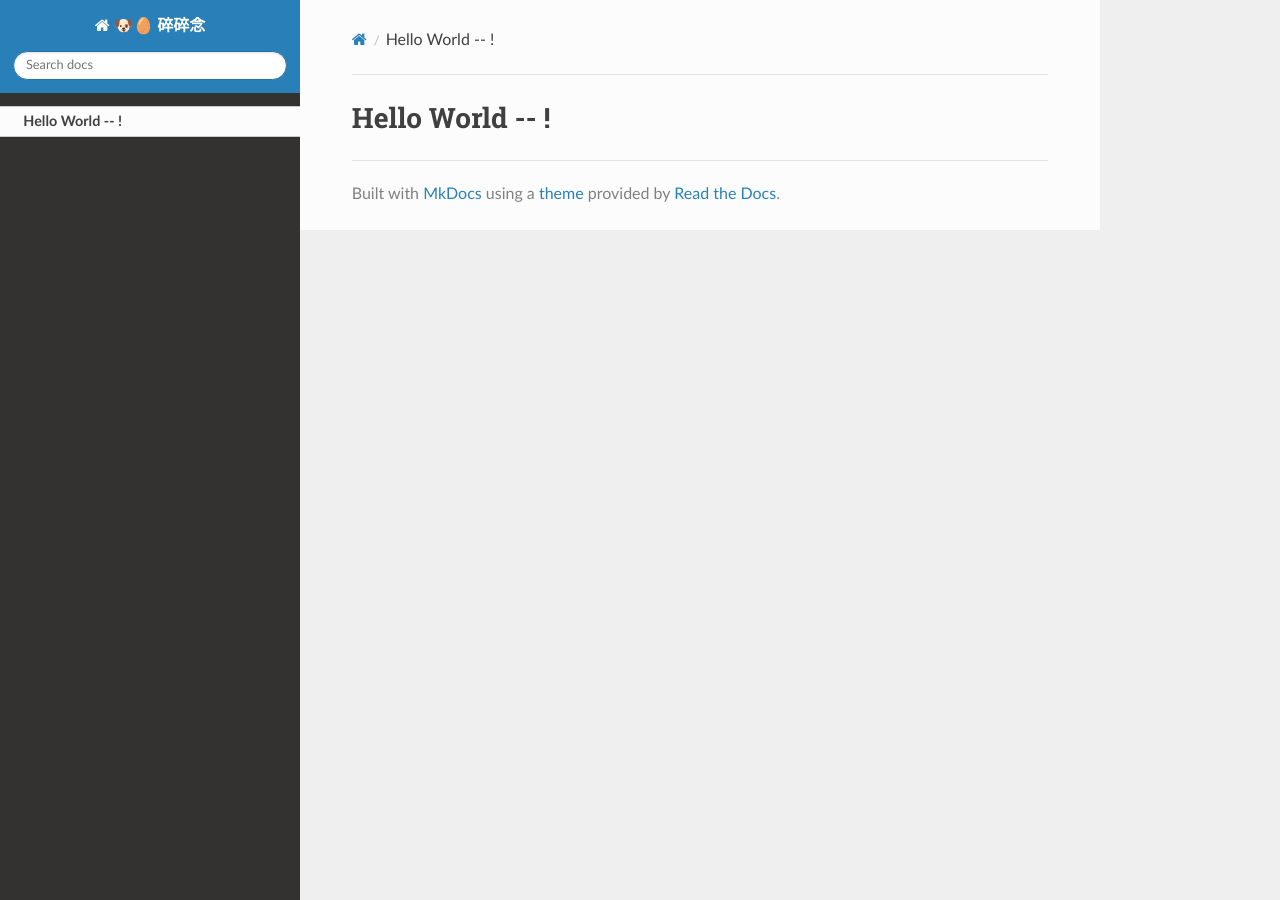
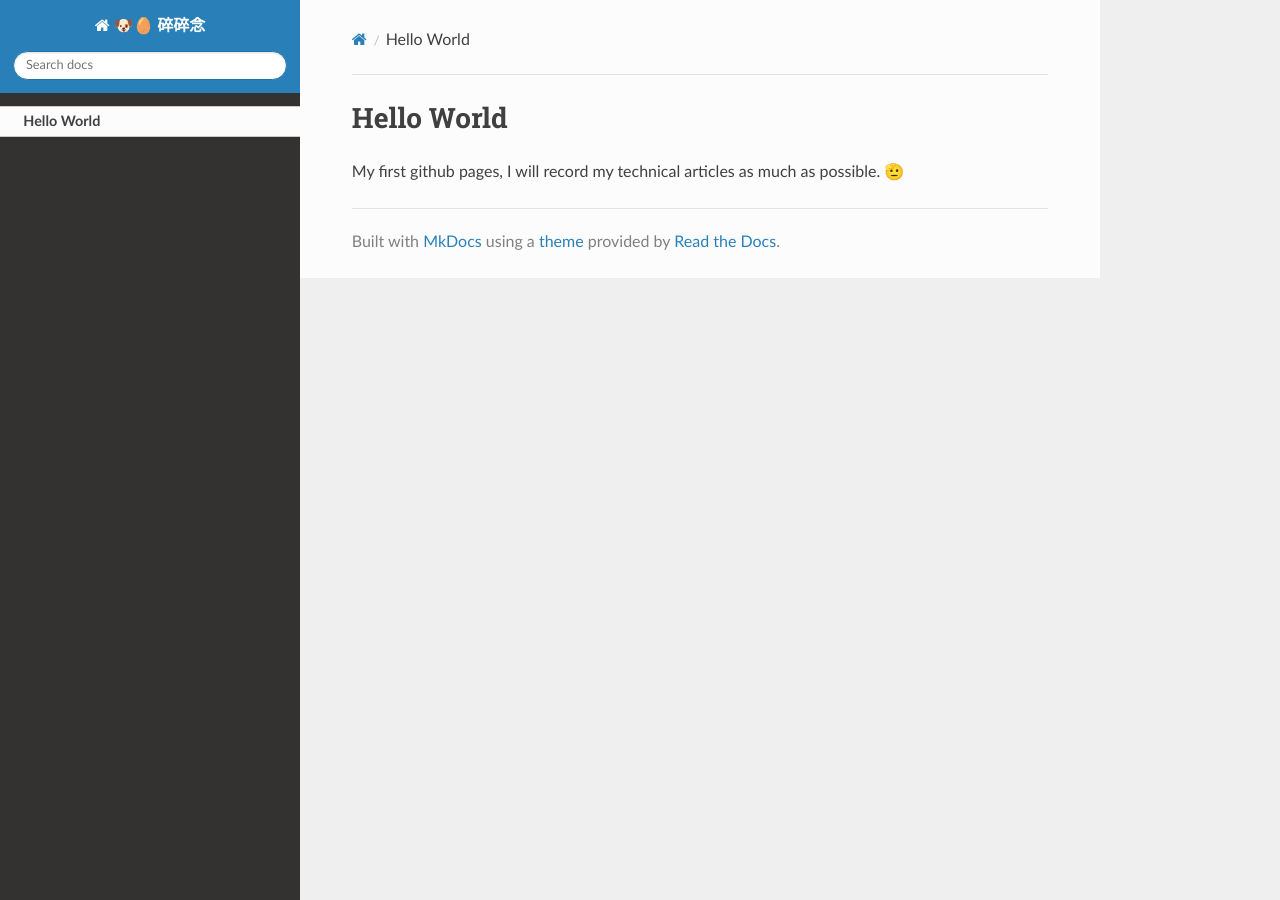
Before and after one commit to weijiany/weijiany.github.io, an MkDocs documentation site: the page built from docs/index.md, in a window 1280 px wide. Built offline with MkDocs 1.6.1, drawn with Linux system fonts in a browser that asks for light colours; nearby versions of some CDN libraries.

Commit message:
add encouraging words.

```diff
--- a/docs/index.md
+++ b/docs/index.md
@@ -1 +1,3 @@
-# Hello World -- !
+# Hello World
+
+My first github pages, I will record my technical articles as much as possible. 🫡
```
